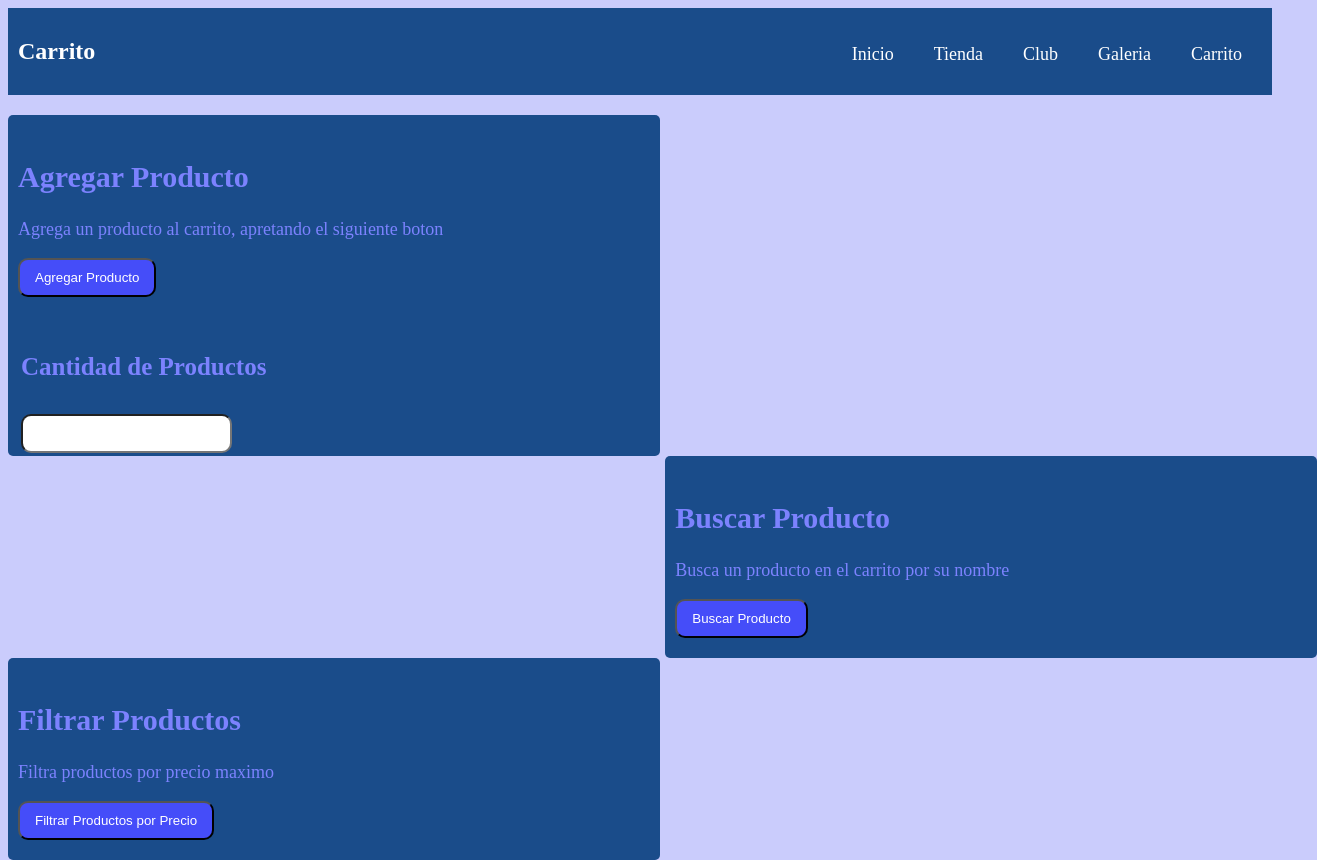
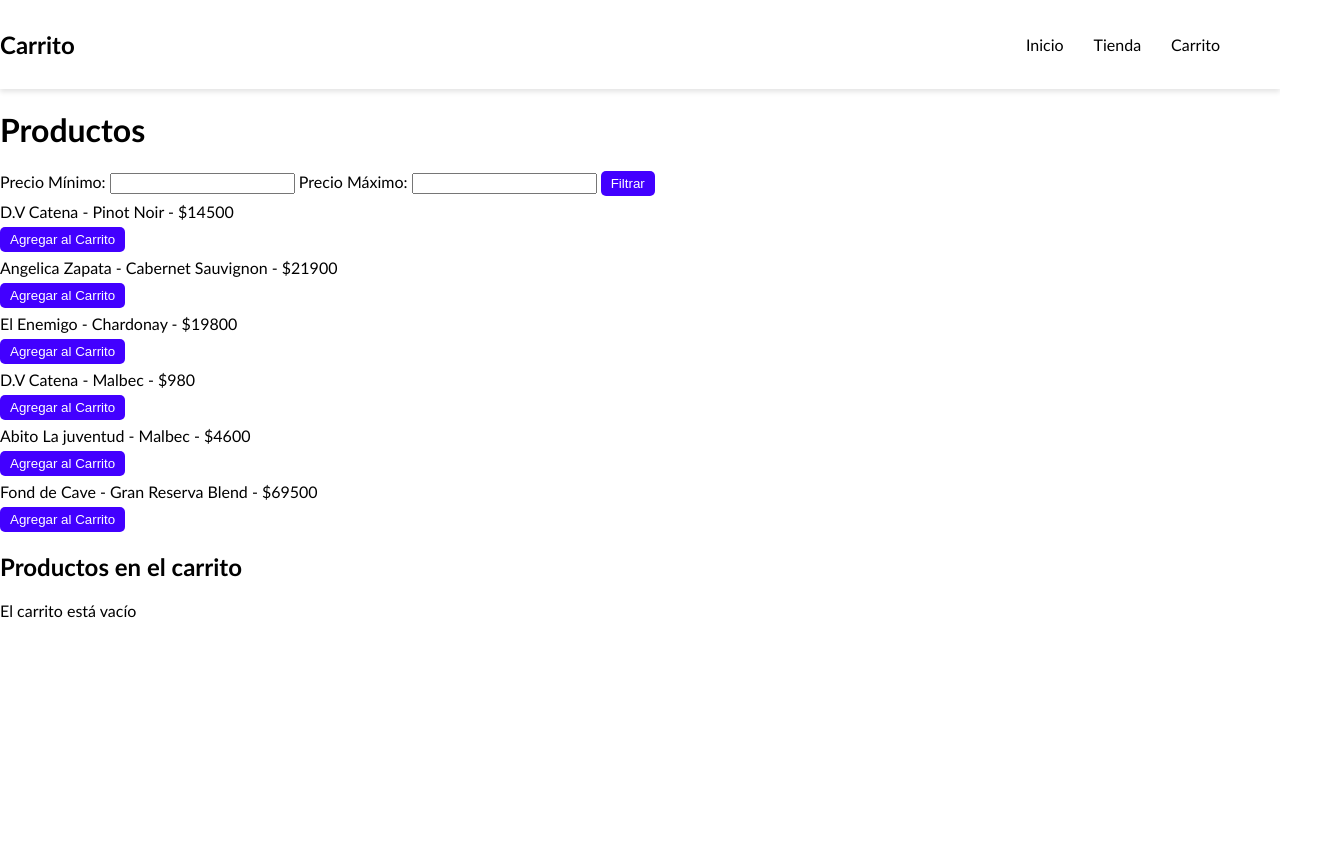
Before and after one commit to Benicio-Baldassare-Dev/Carrito---PreEntrega2, a plain HTML site: page index.html in a window 1280 px wide. Shown: the whole page, 1317 px wide, since content can reach past the window. After the commit the page ends 800 px from the top, so only its background shows below. Drawn offline with Linux system fonts and the light colour scheme.

Commit message:
carrito de compras

```diff
--- /dev/null
+++ b/JS/cartservice.js
@@ -0,0 +1,61 @@
+function renderProducts(filteredProducts = products) {
+    const productList = document.getElementById('product-list');
+    if (productList) {
+        productList.innerHTML = ''; // Limpiar la lista de productos
+        filteredProducts.forEach(product => {
+            const productDiv = document.createElement('div');
+            productDiv.innerHTML = `
+                <p>${product.name} - $${product.price}</p>
+                <button onclick="addToCart(${product.id}, 1)">Agregar al Carrito</button>
+            `;
+            productList.appendChild(productDiv);
+        });
+    }
+}
+
+function renderCart() {
+    const cartDiv = document.getElementById('cart');
+    if (cartDiv) {
+        cartDiv.innerHTML = ''; // Limpiar el carrito
+        if (cart.length === 0) {
+            cartDiv.innerHTML = '<p>El carrito está vacío</p>';
+        } else {
+            cart.forEach(item => {
+                const cartItemDiv = document.createElement('div');
+                cartItemDiv.innerHTML = `
+                    <p>ID: ${item.id}, Nombre: ${item.name}, Cantidad: ${item.quantity}, Precio Total: $${item.totalPrice}</p>
+                    <input type="number" min="1" max="${item.quantity}" value="1" id="remove-quantity-${item.id}">
+                    <button onclick="removeFromCart(${item.id}, parseInt(document.getElementById('remove-quantity-${item.id}').value))">✖</button>
+                `;
+                cartDiv.appendChild(cartItemDiv);
+            });
+        }
+    }
+}
+
+function createFilterForm() {
+    const main = document.querySelector('main');
+    const filterForm = document.createElement('form');
+    filterForm.id = 'filter-form';
+
+    filterForm.innerHTML = `
+        <label for="min-price">Precio Mínimo:</label>
+        <input type="number" id="min-price" name="min-price" min="0">
+
+        <label for="max-price">Precio Máximo:</label>
+        <input type="number" id="max-price" name="max-price" min="0">
+
+        <button type="submit">Filtrar</button>
+    `;
+
+    main.insertBefore(filterForm, document.getElementById('product-list'));
+
+    filterForm.addEventListener('submit', (event) => {
+        event.preventDefault();
+        const minPrice = parseFloat(document.getElementById('min-price').value) || 0;
+        const maxPrice = parseFloat(document.getElementById('max-price').value) || Number.MAX_VALUE;
+
+        const filteredProducts = filterProductsByPrice(minPrice, maxPrice);
+        renderProducts(filteredProducts);
+    });
+}
--- /dev/null
+++ b/JS/index.js
@@ -0,0 +1,67 @@
+const products = [
+    {id: 1, name: "D.V Catena - Pinot Noir", price: 14500},
+    {id: 2, name: "Angelica Zapata - Cabernet Sauvignon", price: 21900},
+    {id: 3, name: "El Enemigo - Chardonay", price: 19800},
+    {id: 4, name: "D.V Catena - Malbec", price: 980},
+    {id: 5, name: "Abito La juventud - Malbec", price: 4600},
+    {id: 6, name: "Fond de Cave - Gran Reserva Blend", price: 69500},
+];
+
+let cart = loadCartFromLocalStorage();
+
+function addToCart(productId, quantity) {
+    const product = products.find(p => p.id === productId);
+    !product && console.error("Producto no encontrado");
+
+    const cartItem = cart.find(item => item.id === productId);
+
+    if (cartItem) {
+        cartItem.quantity += quantity;
+        cartItem.totalPrice = cartItem.quantity * product.price;
+    } else {
+        cart.push({
+            id: product.id,
+            name: product.name,
+            price: product.price,
+            quantity: quantity,
+            totalPrice: quantity * product.price
+        });
+    }
+
+    saveCartToLocalStorage();
+    renderCart(); // Asegúrate de actualizar el carrito cada vez que se agrega un producto
+}
+
+function removeFromCart(productId, quantity) {
+    const cartItem = cart.find(item => item.id === productId);
+    !cartItem && console.error("Producto no encontrado en el carrito");
+
+    if (cartItem.quantity > quantity) {
+        cartItem.quantity -= quantity;
+        cartItem.totalPrice = cartItem.quantity * cartItem.price;
+    } else {
+        cart = cart.filter(item => item.id !== productId);
+    }
+
+    saveCartToLocalStorage();
+    renderCart();
+}
+
+function saveCartToLocalStorage() {
+    localStorage.setItem('cart', JSON.stringify(cart));
+}
+
+function loadCartFromLocalStorage() {
+    const cartData = localStorage.getItem('cart');
+    return cartData ? JSON.parse(cartData) : [];
+}
+
+function filterProductsByPrice(minPrice, maxPrice) {
+    return products.filter(product => product.price >= minPrice && product.price <= maxPrice);
+}
+
+document.addEventListener('DOMContentLoaded', () => {
+    createFilterForm();
+    renderProducts();
+    renderCart();
+});
--- a/css/style.css
+++ b/css/style.css
@@ -1,192 +1,89 @@
-body{
-    background-color: #CACCFC;
+:root{
+    --color-texto: black;
+    --color-ascento: #4200FF;
+    --color-ascento-claro: #9C7AFF;
 }
 
-header .interior {
-    max-width: 100%;
-    width: 100%;
-    background-color: #1a4c8a;
+body{
+    font-family: 'Trebuchet MS', 'Lucida Sans Unicode', 'Lucida Grande', 'Lucida Sans', Arial, sans-serif;
+    margin: 0;
+    display: flex;
+    flex-direction: column;
+    height: 100vh;
 }
 
-
-header h1{
-    color: white;
-    font: 25px;
-    padding: 10px;
-}
-
-.interior {
-    width: 100%;
-    margin: auto;
+.interior{
     display: flex;
     justify-content: space-between;
 }
 
-li {
+header{
+    box-shadow: 0 3px 5px rgba(0, 0, 0, 0.104);
+    padding: 10px 0;
+}
+
+header nav a{
+    text-decoration: none;
+    color: var(--color-texto);
+}
+
+header nav a:hover:not(#cart){
+    color: var(--color-ascento);
+}
+
+header nav{
+    display: flex;
+    justify-content: space-between;
+    margin: 0 60px;
+}
+
+header nav div{
+    display: flex;
+    align-items: center;
+    gap: 25px;
+    position: relative;
+}
+
+header nav ul{
+    display: flex;
+    gap: 30px;
     list-style: none;
 }
 
-header ul {
-    display: flex;
-    position: relative;
-    gap: 20px;
-    right: 10px;
+h3, p{
+    margin: 6px 0;
 }
 
-header ul li {
-    margin-right: 20px;
-    margin-top: 20px;
+button{
+    background-color: var(--color-ascento);
+    color: white;
+    padding: 5px 10px;
+    border: unset;
+    border-radius: 5px;
+    cursor: pointer;
 }
 
-header ul li a{
-    color:  white;
-    font-size: 18px;
+#cuenta-carrito{
+    background-color: var(--color-ascento-claro);
+    border-radius: 100%;
+    display: inline-block;
+    width: 20px;
+    aspect-ratio: 1;
+    text-align: center;
+    line-height: 20px;
+    position: absolute;
 }
 
-header p {
-    font-weight: bold;
-    font-size: 20px;
-    margin: 20px;
+#logo{
+    height: 40px;
 }
 
-nav #toggle,
-nav label {
-    display: none;
+header nav img{
+    height: 25px;
 }
 
-.navegacion {
-    color: black;
+footer{
+    box-shadow: 0 -3px 5px rgba(0, 0, 0, 0.104);
+    text-align: center;
+    margin-top: auto;
 }
-
-.navegacion a {
-    text-decoration: none;
-}
-
-header ul li:hover {
-    transform: scale(1.1);
-}
-
-.navegacion a:hover {
-    color: white;
-}
-
-.agregar-producto{
-    width: 50%;
-    border-radius: 5px;
-    padding: 20px 10px;
-    background-color:  #1a4c8a;
-    position: relative;
-    top: 20px;
-}
-
-.agregar-producto h2{
-    color: #7C82FE;
-    font-size: 30px;
-}
-
-.agregar-producto p{
-    color: #7C82FE;
-    font-size: 18px;
-}
-
-.agregar-btn{
-    position: relative;
-    padding: 10px 15px 10px 15px;
-    border-radius: 10px;
-    background-color: #454DF9;
-    color: white;
-}
-
-.agregar-btn:hover{
-    background-color: white;
-    border: 2px solid #454DF9;
-    color:  #454DF9;
-    transform: scale(1.1);
-}
-
-
-.buscar-producto{
-    width: 50%;
-    border-radius: 5px;
-    padding: 20px 10px;
-    background-color:  #1a4c8a;
-    position: relative;
-    top: 20px;
-    right: -52%;
-}
-
-.buscar-producto h2{
-    color: #7C82FE;
-    font-size: 30px;
-}
-
-.buscar-producto p{
-    color: #7C82FE;
-    font-size: 18px;
-}
-
-.buscar-btn{
-    position: relative;
-    padding: 10px 15px 10px 15px;
-    border-radius: 10px;
-    background-color: #454DF9;
-    color: white;
-}
-
-.buscar-btn:hover{
-    background-color: white;
-    border: 2px solid #454DF9;
-    color:  #454DF9;
-    transform: scale(1.1);
-}
-
-
-.filtrar-producto{
-    width: 50%;
-    border-radius: 5px;
-    padding: 20px 10px;
-    background-color:  #1a4c8a;
-    position: relative;
-    top: 20px;
-}
-
-.filtrar-producto h2{
-    color: #7C82FE;
-    font-size: 30px;
-}
-
-.filtrar-producto p{
-    color: #7C82FE;
-    font-size: 18px;
-}
-
-.filtrar-btn{
-    position: relative;
-    padding: 10px 15px 10px 15px;
-    border-radius: 10px;
-    background-color: #454DF9;
-    color: white;
-}
-
-.filtrar-btn:hover{
-    background-color: white;
-    border: 2px solid #454DF9;
-    color:  #454DF9;
-    transform: scale(1.1);
-}
-
-.carrito-cnt{
-    padding: 3px;
-    position: relative;
-    top: 20px;
-}
-
-.h4-input{
-    color: #7C82FE;
-    font-size: 25px;
-}
-
-input{
-    border-radius: 10px;
-    padding: 10px 15px;
-}
--- a/index.html
+++ b/index.html
@@ -1,56 +1,46 @@
+<!DOCTYPE html>
+<html lang="es-AR">
 
-<!DOCTYPE html>
-<html lang="en">
 <head>
     <meta charset="UTF-8">
     <meta name="viewport" content="width=device-width, initial-scale=1.0">
-    <link rel="stylesheet" href="./css/style.css">
-    <title>Carrito de Compras</title>
+    <link rel="icon" href="favicon.ico" type="image/x-icon">
+    <link rel="stylesheet" href="css/style.css">
+    <title>Javascript | Comisión #57705</title>
 </head>
+
 <body>
     <header>
         <section class="interior">
-                <h1>Carrito</h1>
+            <h1>Carrito</h1>
             <nav>
                 <div class="navegacion">
-                <ul>
-                    <li><a href="./index.html">Inicio</a></li>
-                    <li><a href="./pages/Tienda.html">Tienda</a></li>
-                    <li><a href="./pages/club.html">Club</a></li>
-                    <li><a href="./pages/galeria.html">Galeria</a></li>
-                    <li><a href="./pages/carrito.html">Carrito</a></li>
-                </ul>
+                    <ul>
+                        <li><a href="../index.html">Inicio</a></li>
+                        <li><a href="./pages/tienda.html">Tienda</a></li>
+                        <li><a href="./pages/carrito.html">Carrito</a></li>
+                    </ul>
                 </div>
-
-
             </nav>
         </section>
     </header>
 
-    <div class="agregar-producto">
-        <h2>Agregar Producto</h2>
-        <p>Agrega un producto al carrito, apretando el siguiente boton</p>
-        <button class="agregar-btn" onclick="agregar()">Agregar Producto</button>
-        <div class="carrito-cnt">
-            <h4 class="h4-input">Cantidad de Productos</h4>
-            <input type="number" id="cantidad">
+    <main>
+        <h1 id="titulo">Productos</h1>
+        <div id="product-list">
+            <!-- Los productos se van a listar acá -->
         </div>
-    </div>
 
-    <div class="buscar-producto">
-        <h2>Buscar Producto</h2>
-        <p>Busca un producto en el carrito por su nombre</p>
-        <button class="buscar-btn" onclick="buscar()">Buscar Producto</button>
-    </div>
+        <h2>Productos en el carrito</h2>
+        <div id="cart">
+            <!-- El carrito se va a mostrar acá -->
+        </div>
+    </main>
+    <footer></footer>
+    <!-- Aca pongo los Script de JS -->
+    <script src="./JS/cartservice.js"></script>
+    <script src="./JS/index.js"></script>
+    <!-- Scripts de JS  -->
+</body>
 
-    <div class="filtrar-producto">
-        <h2>Filtrar Productos</h2>
-        <p>Filtra productos por precio maximo</p>
-        <button class="filtrar-btn" onclick="filtrar()">Filtrar Productos por Precio</button>
-    </div>
-
-
-
-    <script src="script.js"></script>
-</body>
 </html>
```
Also changed, not shown: index.js (deleted, +0 -54 lines), pages/carrito.html (added, +29 -0 lines), pages/tienda.html (added, +44 -0 lines), img/carrito.png (added), img/logo_copa.png (added), img/producto1.png (added), img/producto2.jpeg (added), img/producto3.jpeg (added), img/producto4.jpeg (added), img/producto5.jpeg (added), img/producto6.jpg (added).
